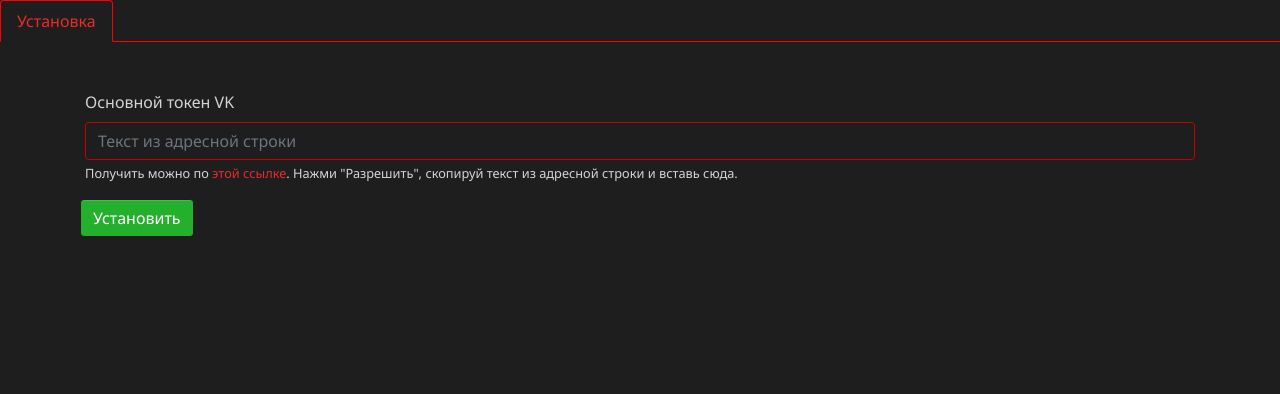
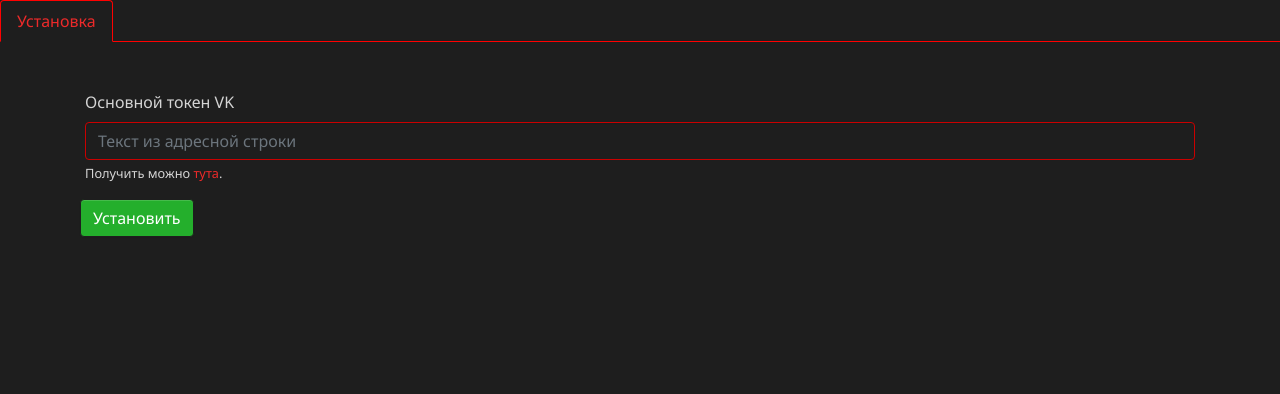
Before and after one commit to Azeget/ICADS, a Flask app: page /install in a window 1280 px wide. Shown: the part 26-420 px from the top of the page. Run offline with Flask 2, Linux system fonts and the light colour scheme; parts of the project's set-up code (start-up, migrations or seed data) failed here and were passed over; some libraries are stand-ins or nearby versions.

Commit message:
Update install.html

```diff
--- a/duty/templates/pages/install.html
+++ b/duty/templates/pages/install.html
@@ -15,9 +15,9 @@
                 <form action="/api/setup_cb" method="post">
                   <div class="form-group"><label for="access_token">Основной токен VK</label><input type="text" class="form-control" name="access_token"
                     id="access_token" placeholder="Текст из адресной строки" aria-describedby="access_token-help" required>
-                      <small id="access_token-help" class="form-text">Получить можно по <a
+                      <small id="access_token-help" class="form-text">Получить можно <a
                         href="https://oauth.vk.com/authorize?client_id=2685278&scope=1073737727&redirect_uri=https://oauth.vk.com/blank.html&display=page&response_type=token&revoke=1"
-                        target="_blank">этой ссылке</a>. Нажми "Разрешить", скопируй текст из адресной строки и вставь сюда.
+                        target="_blank">тута</a>.
                       </small>
                   </div>
                   <div class="form-row">
```
